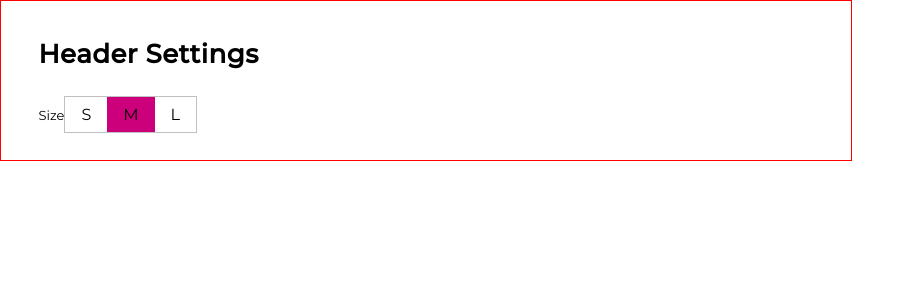
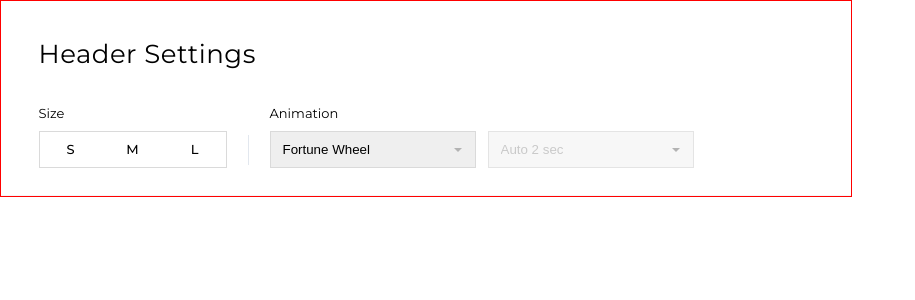
Before and after one commit to JindrichPrec/header-test, a React (Create React App) app: page / in a window 1280 px wide. Shown: the top 300 px of the page, without its empty margins (0-915 px from the left). Built offline with nearby package versions, Linux system fonts and the light colour scheme.

Commit message:
working on admin

```diff
--- a/src/App.js
+++ b/src/App.js
@@ -8,20 +8,41 @@ function App() {
         <div className="modal">
           <div className="modal__header">
             <h2 className="modal__title">Header Settings</h2>
-            <span className="modal__label">Size</span>
+            <div className="d-inline-block">
+              <label className="modal__label">Size</label>
               <div className="segment-control">
                 <label>
                   <input type="radio" name="size" value="s" />
                   <span>S</span>
                 </label>
                 <label>
-                <input type="radio" name="size" value="m" checked />
+                  <input type="radio" name="size" value="m" />
                   <span>M</span>
                 </label>
                 <label>
                   <input type="radio" name="size" value="l" />
                   <span>L</span>
                 </label>
+              </div>
+              <div className="separator"></div>
+            </div>
+            <div className="d-inline-block">
+              <label for="animation-select" className="modal__label">Animation</label>
+
+              <div className="custom-select">
+                <select name="animations" id="animation-select" >
+                    <option value="Fortune Wheel">Fortune Wheel</option>
+                    <option value="Fade">Fade</option>
+                </select>
+              </div>
+
+              <div className="custom-select">
+                <select name="duration" id="animation-duration" disabled>
+                    <option value="2">Auto 2 sec</option>
+                    <option value="0">Manual</option>
+                </select>
+              </div>
+
             </div>
           </div>
         </div>
--- a/src/App.sass
+++ b/src/App.sass
@@ -1,9 +1,15 @@
 @import url('https://fonts.googleapis.com/css2?family=Montserrat:wght@400;500&display=swap')
 
 $primary: #9700fd
+$gray-light: #dadada
+$gray-medium: #b3b3b3
 
 body
     font-family: 'Montserrat', sans
+
+.d-inline-block
+  display: inline-block
+  // border: 1px solid blue
 
 .modal
     max-width: 850px
@@ -11,30 +17,39 @@ body
 
     &__header
         padding: 37px 37.5px 27px 37.5px
+        border-bottom: 1px solid #f5f5f5
 
-.modal__title
-    font-size: 26px
-    letter-spacing: .5px
-    margin: 0 0 26px 0
+    &__title
+      font-size: 26px
+      letter-spacing: .5px
+      margin: 0 0 26px 0
+      font-weight: normal
 
-.modal__label
-    font-size: 13px
-    line-height: 21px
+    &__label
+        display: block
+        font-size: 13px
+        line-height: 21px
+        margin: 7px 0
 
 .segment-control
   display: inline-flex
   background: #fff
-  border: 1px solid #c0c0c0
+  border: 1px solid $gray-light
 
   & label
     flex: 1
-    padding: .5rem 1rem
+    padding: 7px 0
+    text-align: center
+    width: 62px
     position: relative
     cursor: pointer
     user-select: none
 
   & span
     position: relative
+    font-size: 13px
+    font-weight: 500
+    line-height: 21px
 
   & input
     visibility: hidden
@@ -42,7 +57,7 @@ body
 
   & input::after
     content: ""
-    background: #cc007a
+    background: $primary
 
   & input, & input::after
     position: absolute
@@ -53,3 +68,54 @@ body
 
   & input:checked
     visibility: visible
+
+    & + span
+      color: #fff
+
+.custom-select
+  position: relative
+  display: inline-block
+  width: 206px
+  margin-right: 12px
+
+  select
+    width: 100%
+    border: 1px solid $gray-light
+    padding: 7px 12px
+    line-height: 21px
+    -webkit-appearance: none
+    -moz-appearance: none
+    appearance: none
+
+    &:focus
+      outline: none
+      border: 1px solid rgba($primary, .3)
+
+    &:hover
+      cursor: pointer
+
+    &:disabled
+      background-color: #f5f5f5
+      color: #b3b3b3
+
+
+  &:after
+    content: ""
+    position: absolute
+    right: 14px
+    width: 0
+    height: 0
+    border-left: 4.5px solid transparent
+    border-right: 4.5px solid transparent
+    border-top: 4.8px solid $gray-medium
+    pointer-events: none
+    top: 50%
+    transform: translate3d(0, -50%, 0)
+
+.separator
+  display: inline-block
+  width: 1px
+  height: 30px
+  background-color: #e2e7ee
+  margin: 0 21px
+  vertical-align: middle
```
Also changed, not shown: 1 other file (tests, documents, lock files or other folders). Lines whose indentation alone changed are shown as unchanged.
